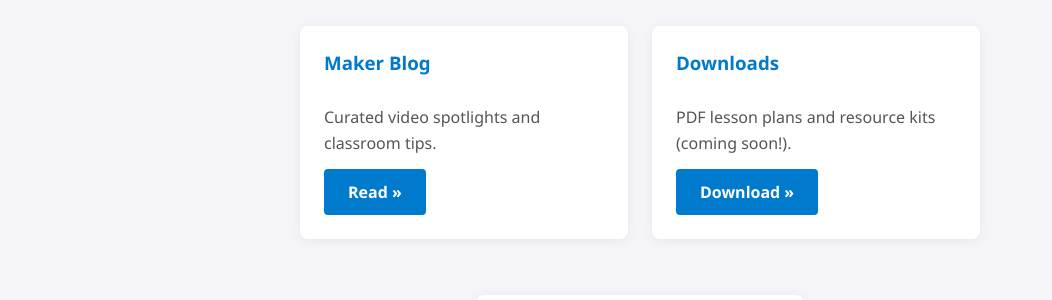
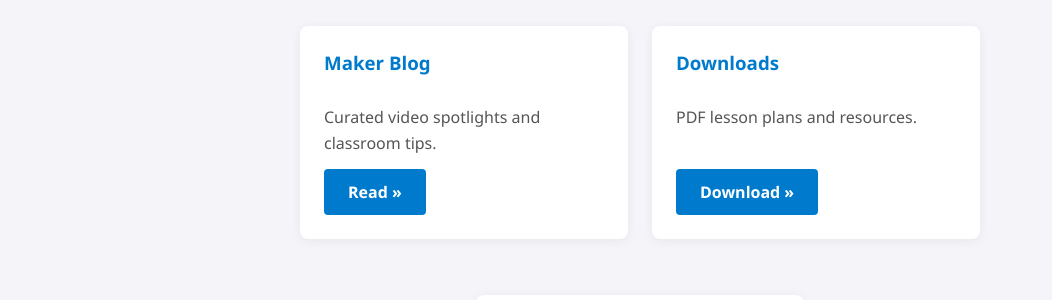
Before and after one commit to GW228g/maker404, a Jekyll site: the page built from index.md, in a window 1280 px wide. Shown: the part 707-1007 px from the top of the page, without its empty margins (0-1052 px from the left). Built offline with Jekyll 4.4.1, drawn with Linux system fonts in a browser that asks for light colours.

Commit message:
Update index.md

```diff
--- a/index.md
+++ b/index.md
@@ -30,7 +30,7 @@ title: Welcome to Maker404
   </div>
   <div class="card">
     <h3>Downloads</h3>
-    <p>PDF lesson plans and resource kits (coming soon!).</p>
+    <p>PDF lesson plans and resources.</p>
     <a href="/downloads/" class="button">Download »</a>
   </div>
   <div class="card">
```
